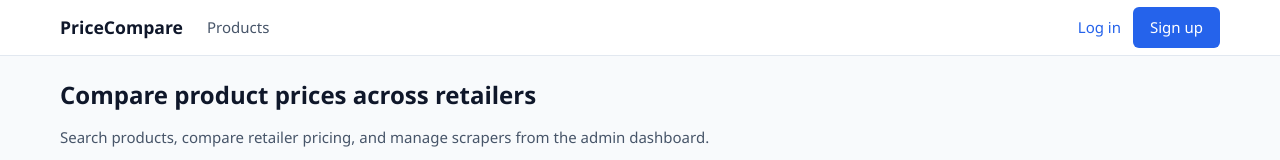
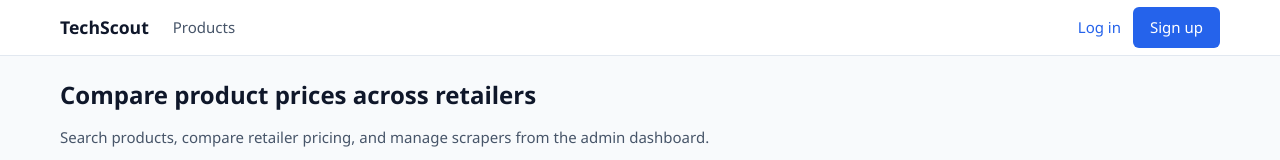
Before and after one commit to AgonSe123/project-frontend, a React (Vite) app: page / in a window 1280 px wide. Shown: the top 160 px of the page. Built offline with nearby package versions, Linux system fonts and the light colour scheme; no server answers.

Commit message:
Changed Page Branding

```diff
--- a/index.html
+++ b/index.html
@@ -4,7 +4,7 @@
     <meta charset="UTF-8" />
     <link rel="icon" type="image/svg+xml" href="/vite.svg" />
     <meta name="viewport" content="width=device-width, initial-scale=1.0" />
-    <title>PriceCompare — Product & Scraper Platform</title>
+    <title>TechScout — Product & Scraper Platform</title>
   </head>
   <body>
     <div id="root"></div>
--- a/src/components/layout/Header.jsx
+++ b/src/components/layout/Header.jsx
@@ -10,7 +10,7 @@ export function Header() {
     <header className="site-header">
       <div className="header-inner">
         <Link to="/" className="brand">
-          PriceCompare
+          TechScout
         </Link>
         <nav className="main-nav">
           <NavLink to="/products">Products</NavLink>
```
Also changed, not shown: 1 other file (tests, documents, lock files or other folders).
